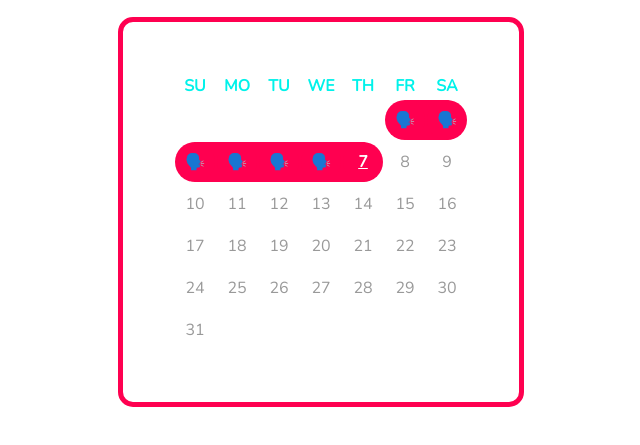
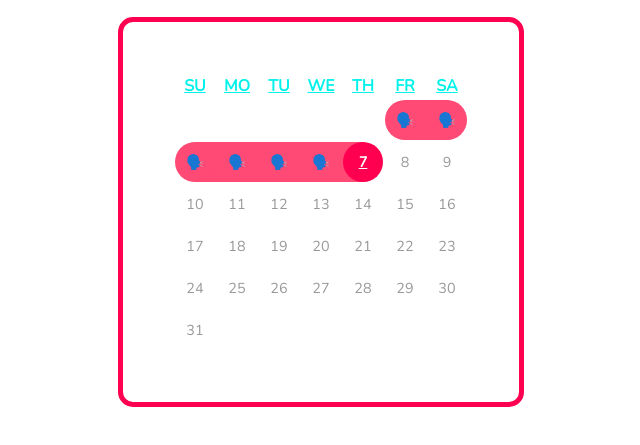
Before and after one commit to egoTr/misc__streak-calendar, a plain HTML site: page index.html in a window 1280 px wide. Shown: the part 121-566 px from the top of the page, without its empty margins (319-959 px from the left). Drawn offline with nearby package versions, Linux system fonts and the light colour scheme.

Commit message:
24Mar07 STYLE

```diff
--- a/css/styles.css
+++ b/css/styles.css
@@ -2,6 +2,8 @@
 
 :root {
   --color-1st: #FF0050;
+  --color-1st-rgb: 255, 0, 80;
+  --color-1st-lighter-50: #FF4A75;
   --color-2nd: #00F2EA;
   --day-width: 30px;
   --day-height: 30px;
@@ -30,11 +32,15 @@ html,
 .calendar-table th {
   text-transform: uppercase;
   color: var(--color-2nd);
+  font-weight: bold;
+  text-decoration: underline;
+  font-size: 1.0rem;
 }
 
 .calendar-table td {
   text-align: center;
   padding: var(--day-padding);
+  font-size: 0.9rem;
 }
 
 .calendar-table td {
@@ -44,14 +50,16 @@ html,
 }
 
 .calendar-table td.passed {
-  background-color: var(--color-1st);
+  background-color: var(--color-1st-lighter-50);
   color: #fff;
-  font-weight: bold;
   border-radius: 50%;
 }
 
 .calendar-table td.today {
+  color: #fff;
+  font-weight: bold;
   text-decoration: underline;
+  background-color: var(--color-1st);
 }
 
 .calendar-table td.continuous::after {
@@ -64,6 +72,6 @@ html,
   padding: var(--day-padding);
   width: calc(var(--day-width) + 10px);
   height: var(--day-height);
-  background-color: var(--color-1st);
+  background-color: var(--color-1st-lighter-50);
   border-radius: 5px;
 }
```
